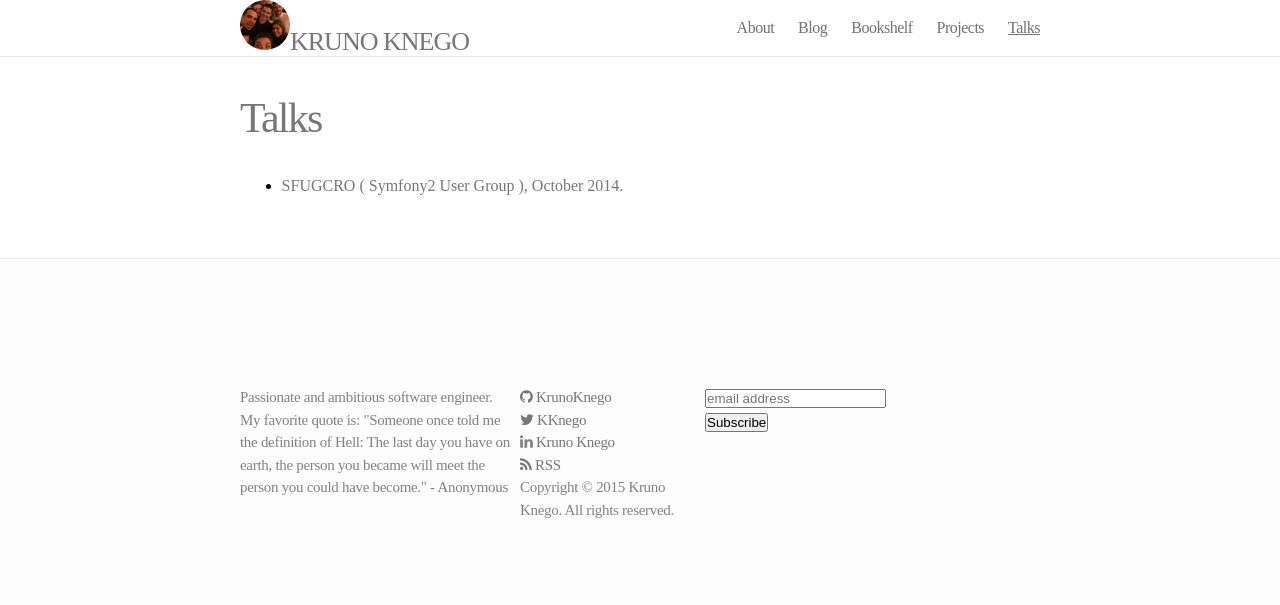
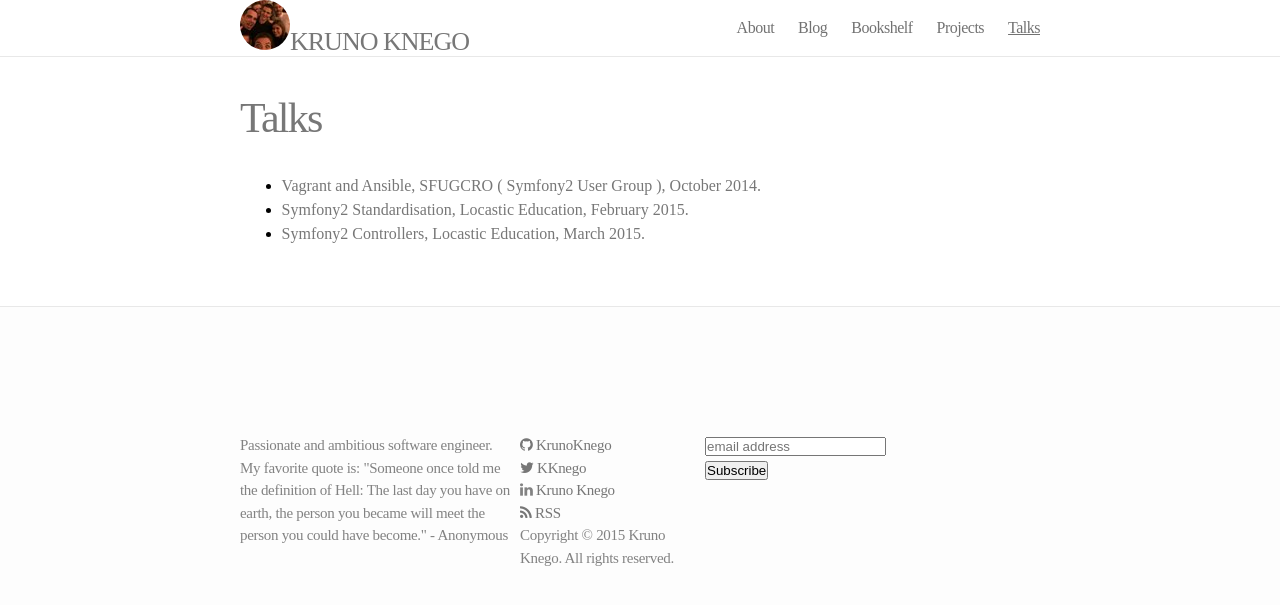
Before and after one commit to guotechfin/KrunoKnego.github.io, a Jekyll site: the page built from talks.md, in a window 1280 px wide. Shown: the top 605 px of the page. Built offline with Jekyll 4.4.1, drawn with Linux system fonts in a browser that asks for light colours; nearby versions of some CDN libraries; comment, search, counter and statistics services are not loaded.

Commit message:
Updates.

```diff
--- a/talks.md
+++ b/talks.md
@@ -4,4 +4,6 @@ title: Talks
 permalink: /talks/
 ---
 
-* [SFUGCRO ( Symfony2 User Group ), October 2014.](http://www.slideshare.net/KrunoKnego/vagrant-andansible)
+* [Vagrant and Ansible, SFUGCRO ( Symfony2 User Group ), October 2014.](http://www.slideshare.net/KrunoKnego/vagrant-andansible "Vagrant and Ansible")
+* [Symfony2 Standardisation, Locastic Education, February 2015.](http://slides.com/krunoknego/deck-4 "Symfony2 Standards")
+* [Symfony2 Controllers, Locastic Education, March 2015.](http://slides.com/krunoknego/deck-5 "Symfony2 Controllers")
```
